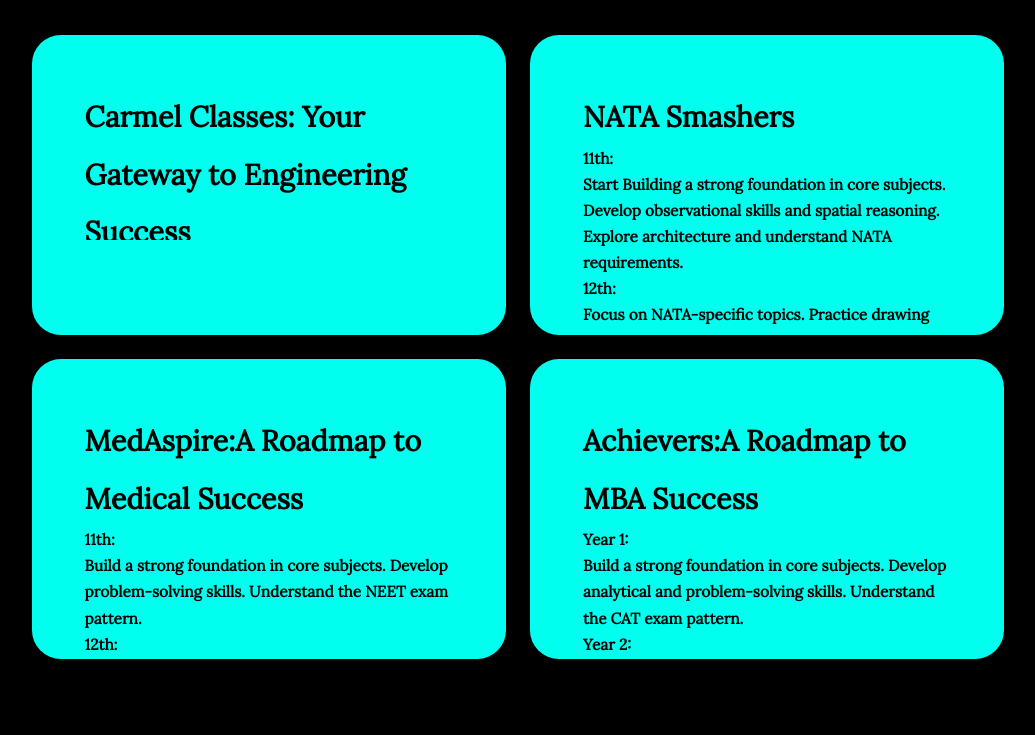
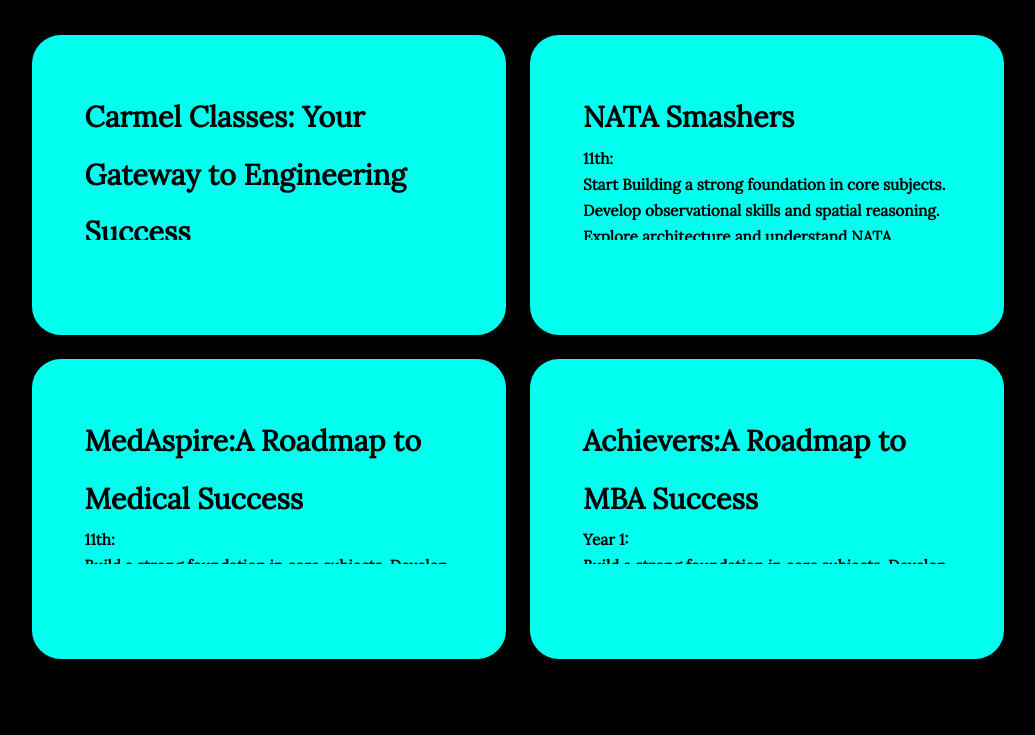
Before and after one commit to aiibooouuu/webtrial, a Flask app: page / in a window 1280 px wide. Shown: the part 4589-5324 px from the top of the page, without its empty margins (122-1157 px from the left). Run offline with Flask 3, Linux system fonts and the light colour scheme.

Commit message:
I have added the style property of div element once again

```diff
--- a/website/templates/home.html
+++ b/website/templates/home.html
@@ -245,7 +245,7 @@ Articleship: Complete a three-year articleship training under a qualified CA.<br
 
 
             <div class="service-box" style="overflow: auto;">
-                <div class="service-info">
+                <div class="service-info" style="overflow: auto;">
                     <h4>NATA Smashers</h4>
                     <p> <b> 11th:</b><br>
 
@@ -266,7 +266,7 @@ Articleship: Complete a three-year articleship training under a qualified CA.<br
             </div>
 
             <div class="service-box" style="overflow: auto;">
-                <div class="service-info">
+                <div class="service-info" style="overflow: auto;">
                     <h4>MedAspire:A Roadmap to Medical Success</h4>
                     <p><b>11th:</b><br>
 
@@ -287,7 +287,7 @@ Articleship: Complete a three-year articleship training under a qualified CA.<br
             </div>
 
             <div class="service-box" style="overflow: auto;">
-                <div class="service-info">
+                <div class="service-info" style="overflow: auto;">
                     <h4>Achievers:A Roadmap to MBA Success</h4>
                     <p><b>Year 1:</b><br>
 
```
